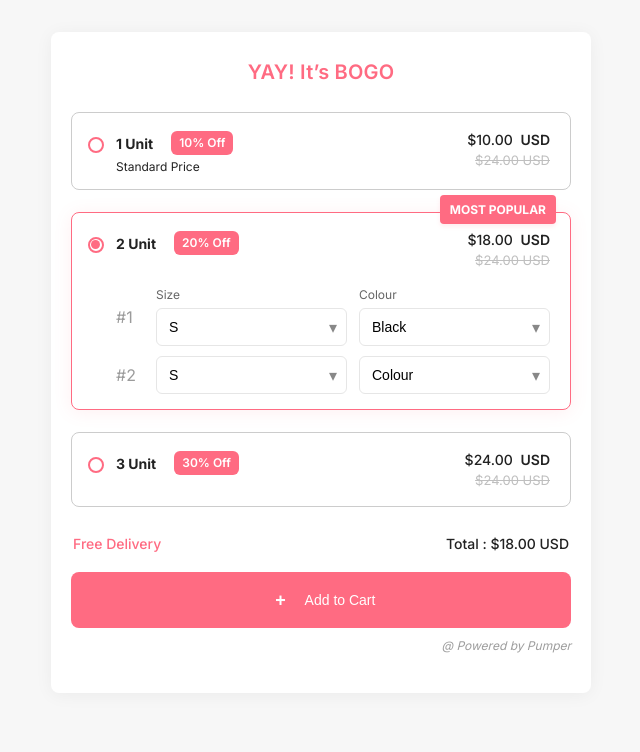
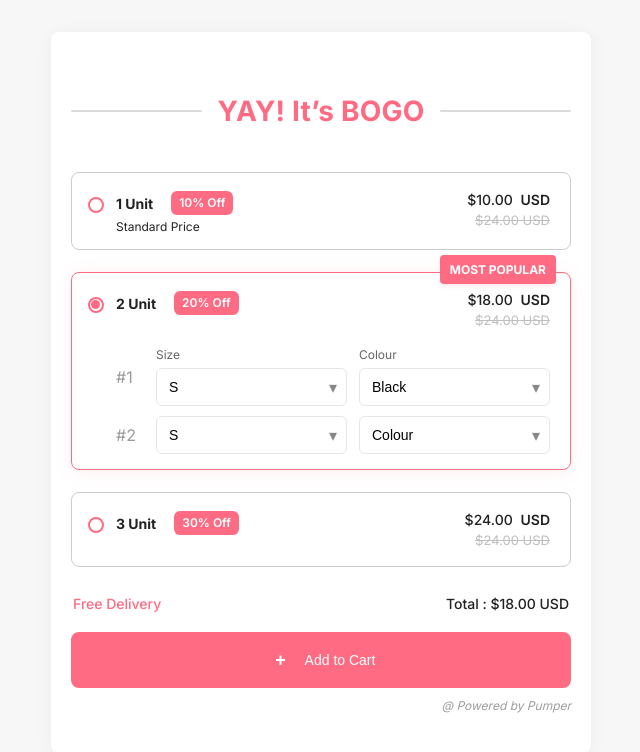
Before and after one commit to Rajul-Tiwari/proveway, a plain HTML site: page index.html in a window 1280 px wide. Shown: the whole page, without its empty margins (319-959 px from the left). Drawn offline with Linux system fonts and the light colour scheme.

Commit message:
added lines in heading

```diff
--- a/index.html
+++ b/index.html
@@ -11,7 +11,11 @@
 </head>
 <body>
     <main class="wrap" role="main">
-        <h1 class="title">YAY! It’s BOGO</h1>
+        <div class="titlebar">
+            <span class="line"></span>
+            <h1 class="title">YAY! It’s BOGO</h1>
+            <span class="line"></span>
+        </div>
 
         <form class="list" id="bogoForm" aria-labelledby="bogoTitle">
             <!-- Plan: 1 Unit -->
--- a/styles.css
+++ b/styles.css
@@ -26,13 +26,25 @@ body{
   box-shadow:0 2px 18px rgba(0,0,0,.05);
 }
 
-.title{
-  text-align:center;
-  color:var(--pink-strong);
-  font-size:20px;
-  font-weight:600;
-  letter-spacing:.2px;
-  margin:4px 0 28px;
+.titlebar {
+  display: flex;
+  align-items: center;
+  justify-content: center;
+  margin: 38px 0 44px 0;
+}
+.title {
+  color: var(--pink-strong);
+  font-size: 28px;
+  font-weight: 700;
+  margin: 0 16px;
+  letter-spacing: 0.2px;
+}
+.line {
+  flex: 1;
+  height: 2px;
+  min-width: 45px;
+  background: #dbdbdb;
+  border-radius: 3px;
 }
 
 .list{display:block}
```
